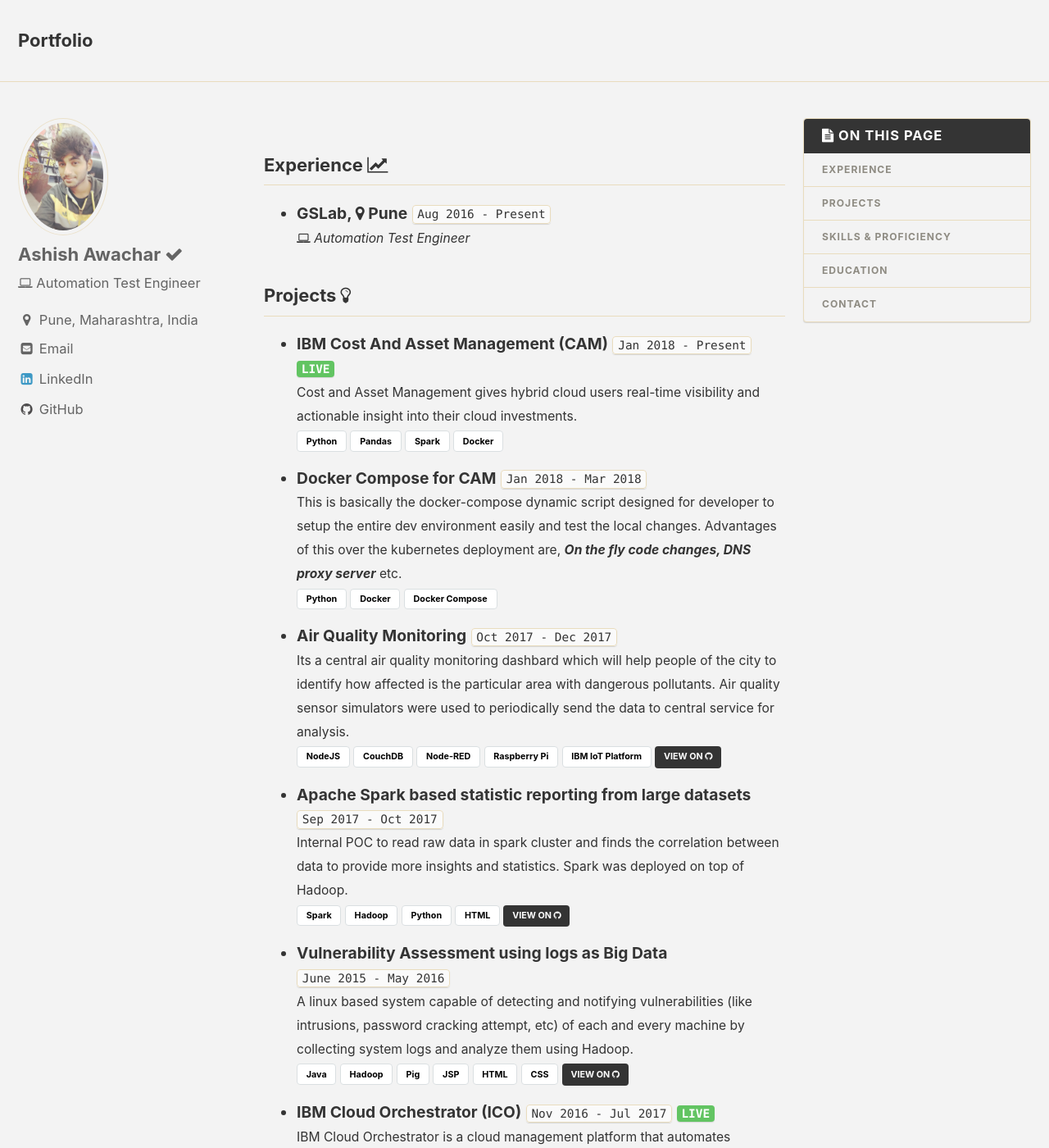
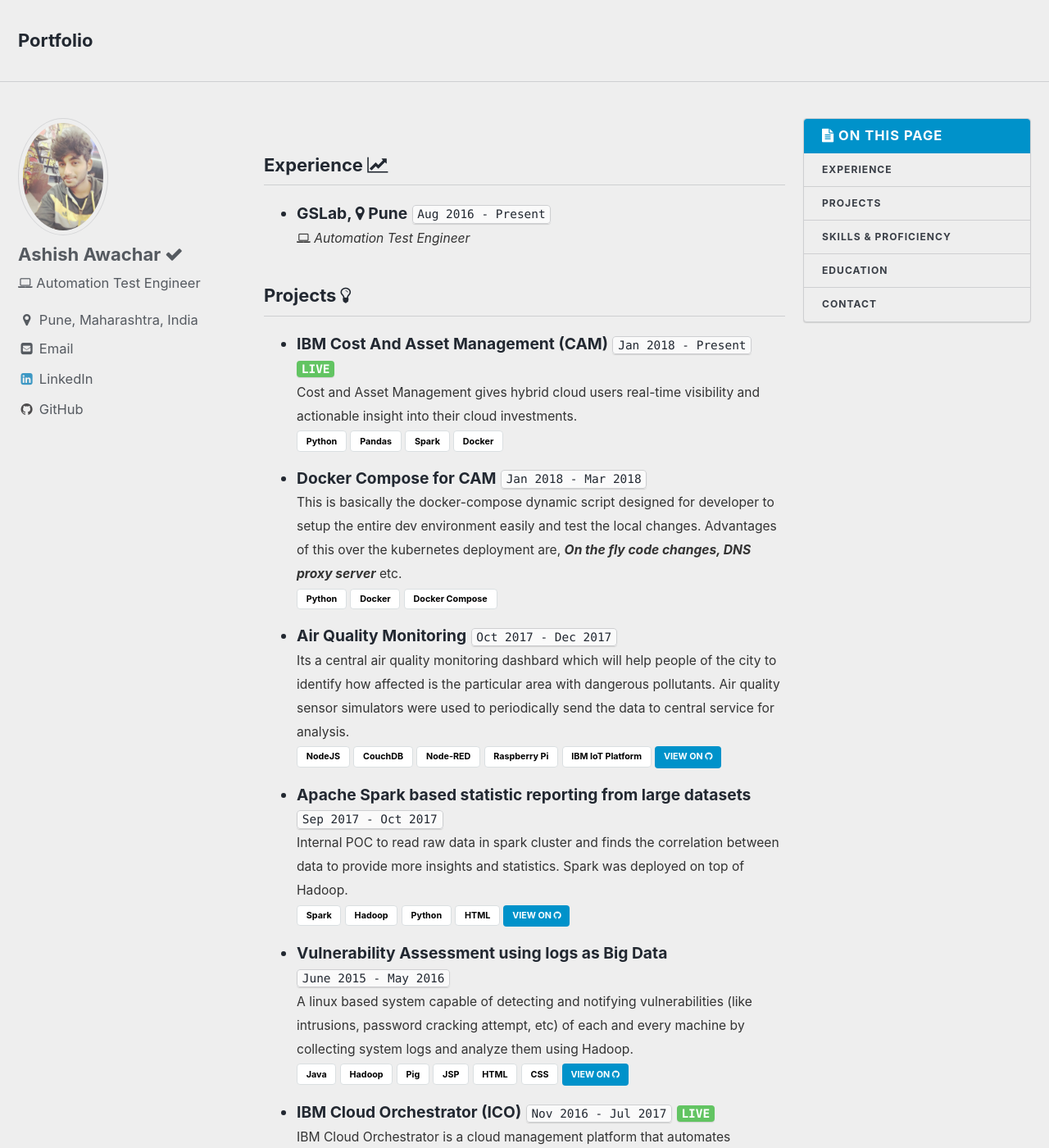
Before and after one commit to ashishawachar/ashishawachar.github.io, a Jekyll site: the page built from index.md, in a window 1280 px wide and 1400 px high. Shown: the whole window at 82% size. Built offline with Jekyll 4.4.1, drawn with Linux system fonts in a browser that asks for light colours.

Commit message:
set skin to air

```diff
--- a/_config.yml
+++ b/_config.yml
@@ -5,7 +5,7 @@
 # For technical reasons, this file is *NOT* reloaded automatically when you use
 # `jekyll serve`. If you change this file, please restart the server process.
 
-minimal_mistakes_skin    : "dirt" # "contrast", "dirt","air", "contrast", neon", "mint", "default"
+minimal_mistakes_skin    : "air" # "contrast", "dirt","air", "contrast", neon", "mint", "default"
 
 # Site Settings
 locale                   : "en"
```
